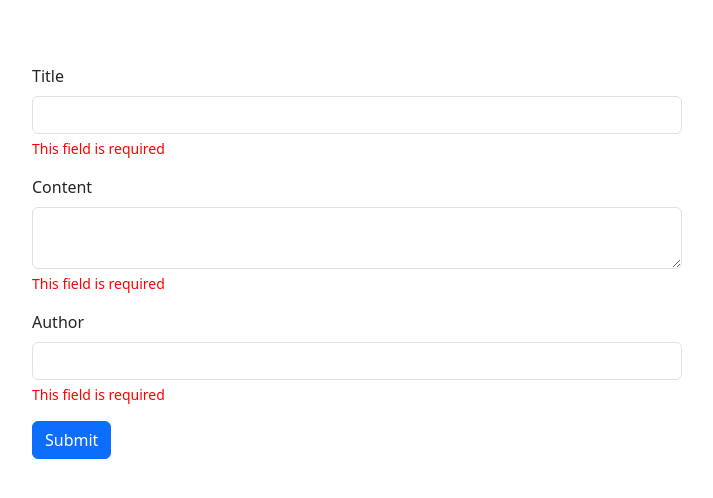
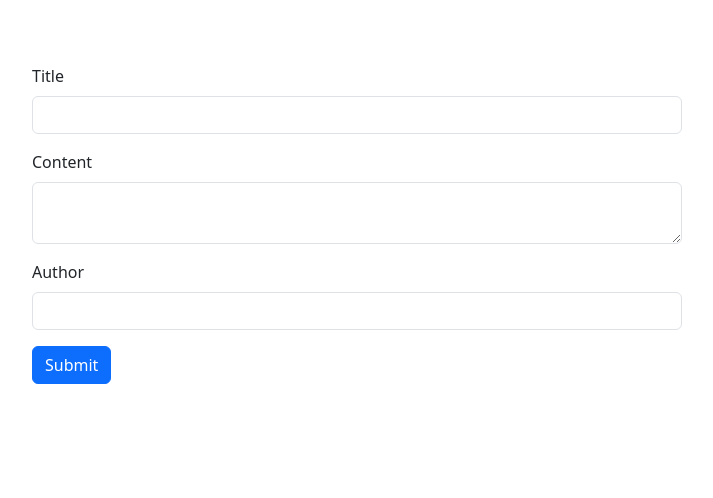
Before and after one commit to Faithaigo/tia_assignments, a Flask app: page /new_post in a window 1280 px wide. Shown: the part 56-554 px from the top of the page, without its empty margins (283-996 px from the left). Run offline with Flask 3, Linux system fonts and the light colour scheme; some libraries are stand-ins or nearby versions.

Commit message:
Add wtfform declaration

```diff
--- a/templates/new_post.html
+++ b/templates/new_post.html
@@ -5,23 +5,37 @@
 
 {% block content %}
     <div class="centered-container">
+        {% with messages= get_flashed_messages(with_categories=true) %}
+            {% if messages %}
+                {% for category, message  in messages  %}
+                    <div class="alert alert-{{category}}">{{message}}</div>
+                {% endfor %}
+            {% endif %}
+        {% endwith %}
         <form>
+            {{form.hidden_tag()}}
             <div class="mb-3">
-              <label for="title" class="form-label">Title</label>
-              <input type="text" class="form-control" id="title" aria-describedby="titleError">
-              <div id="titleError" class="form-text error">This field is required</div>
+                {{form.title.label(class="form-label", for="title")}}
+                {{form.title(class="form-control", id="title", aria_describedby="titleError")}}
+                {% for error in form.title.errors %}
+                    <div id="titleError" class="form-text error">{{error}}</div>
+                {% endfor %}
             </div>
             <div class="mb-3">
-              <label for="content" class="form-label">Content</label>
-              <textarea  class="form-control" id="container" aria-describedby="contentError"></textarea>
-                <div id="titleError" class="form-text error">This field is required</div>
+                {{form.content.label(class="form-label", for="content")}}
+                {{form.content(class="form-control", id="content", aria_describedby="contentError")}}
+                {% for error in form.content.errors %}
+                    <div id="contentError" class="form-text error">{{error}}</div>
+                {% endfor %}
             </div>
             <div class="mb-3">
-                <label for="author" class="form-label">Author</label>
-                <input type="text" class="form-control" id="author" aria-describedby="authorError">
-                <div id="authorError" class="form-text error">This field is required</div>
+                {{form.author.label(class="form-label", for="author")}}
+                {{form.author(class="form-control", id="author", aria_describedby="authorError")}}
+                {% for error in form.author.errors %}
+                    <div id="authorError" class="form-text error">{{error}}</div>
+                {% endfor %}
               </div>
-            <button type="submit" class="btn btn-primary">Submit</button>
+              {{form.submit(class="btn btn-primary")}}
           </form>
     </div>
 {% endblock  %}
```
